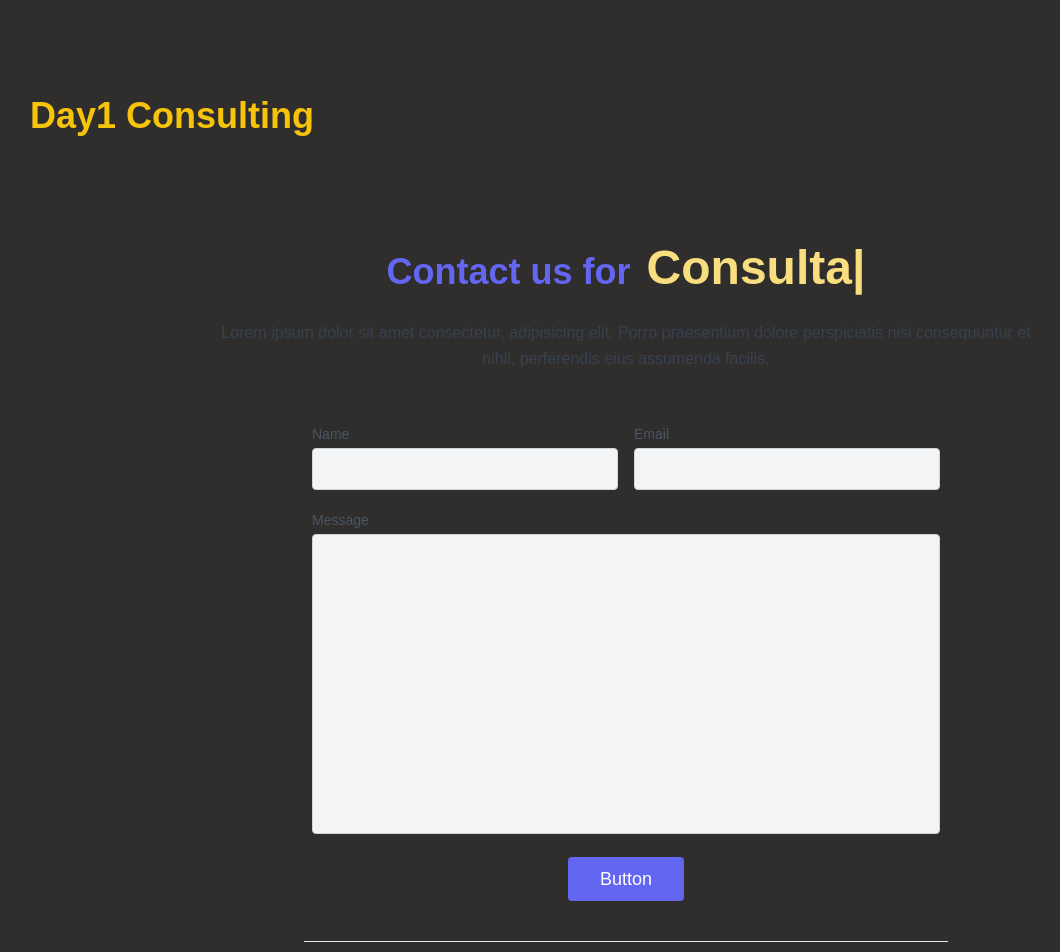
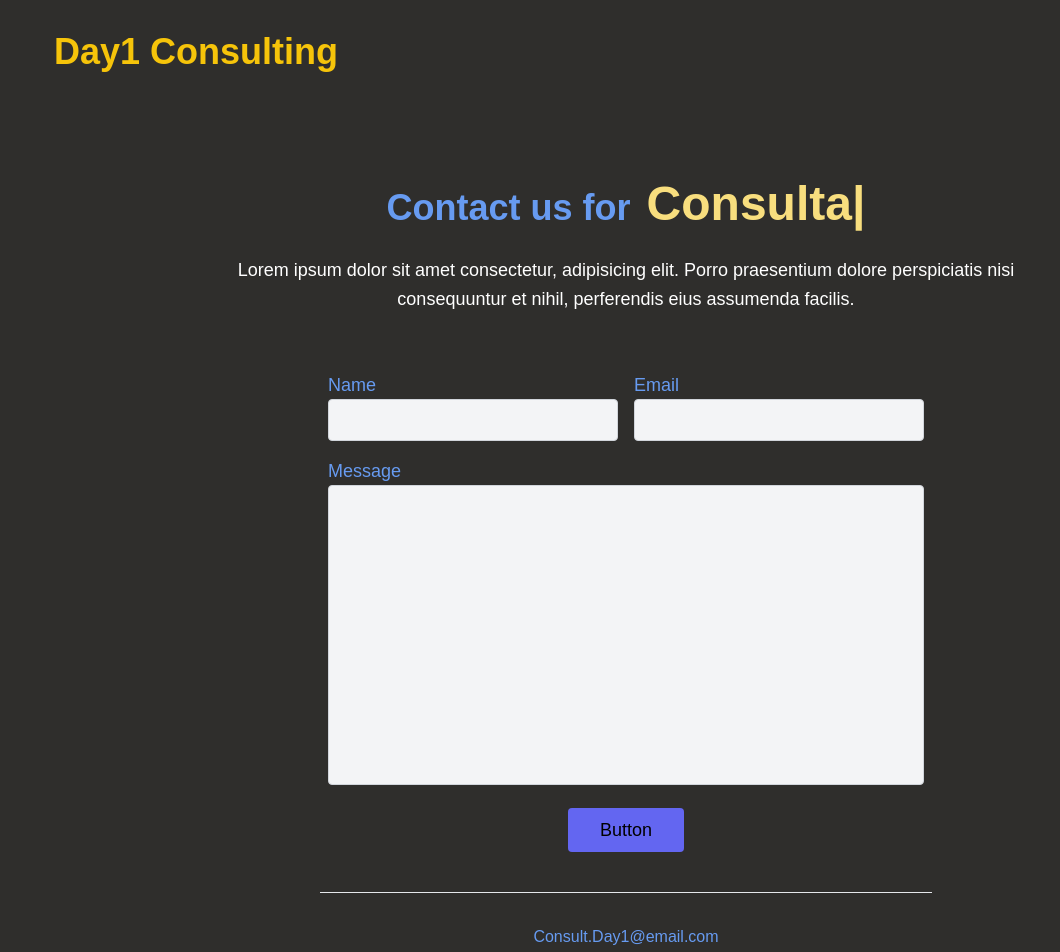
Before and after one commit to Abby1129/day1consulting, a React (Create React App) app: page /contact in a window 1280 px wide. Shown: the top 952 px of the page, without its empty margins (14-1074 px from the left). Built offline with nearby package versions, Linux system fonts and the light colour scheme.

Commit message:
Fix contact component sizing

```diff
--- a/src/components/Contact.jsx
+++ b/src/components/Contact.jsx
@@ -6,39 +6,39 @@ const Contact = () => {
   return (
     <>
       <section id="contact" className="text-gray-700 relative bg-[#2F2E2C] ">
-        <div className="px-3 py-24 mx-auto">
+        <div className="px-3 py-8 mx-auto">
           <Link
             to="/"
-            className=" ml-8  font-bold md:text-4xl sm:text-3xl text-[#F6C40A] 	text-decoration-line: none;"
+            className="px-7 mx-7 text-4xl font-bold text-[#F6C40A] 	text-decoration-line: none"
           >
             Day1 Consulting
           </Link>
 
           <div className="flex flex-col text-center w-full mb-12">
-            <h1 className="md:text-4xl sm:text-3xl text-2xl font-bold py-7 mt-20 text-indigo-500">
+            <h1 className="text-4xl font-bold py-7 mt-20 text-[#679BF1]">
               Contact us for
               <Typed
                 className="md:text-5xl sm:text-3xl text-xl font-bold md:pl-4 pl-2 text-[#F8DE7E]"
-                strings={["Pricing", "Consultation", "General Inquiries"]}
+                strings={["Pricing", "Consultation", "Inquiries"]}
                 typeSpeed={100}
                 backSpeed={90}
                 loop
               />
             </h1>
-            <p className="lg:w-2/3 mx-auto leading-relaxed text-base">
+            <p className="w-2/3 mx-auto leading-relaxed  text-white text-lg">
               Lorem ipsum dolor sit amet consectetur, adipisicing elit. Porro
               praesentium dolore perspiciatis nisi consequuntur et nihil,
               perferendis eius assumenda facilis.
             </p>
           </div>
 
-          <div className="lg:w-1/2 md:w-2/3 mx-auto w-full">
-            <div className="flex flex-wrap -m-2">
-              <div className="p-2 w-1/2">
+          <div className="lg:w-1/2 md:w-2/3 mx-auto ">
+            <div className="flex flex-wrap m-2">
+              <div className="p-2 w-1/2 ">
                 <div className="relative">
                   <label
                     htmlFor="name"
-                    className="leading-7 text-sm text-gray-600"
+                    className="leading-7 text-lg  font-medium text-[#679BF1]"
                   >
                     Name
                   </label>
@@ -55,7 +55,7 @@ const Contact = () => {
                 <div className="relative">
                   <label
                     htmlFor="email"
-                    className="leading-7 text-sm text-gray-600"
+                    className="leading-7 text-lg  font-medium text-[#679BF1]"
                   >
                     Email
                   </label>
@@ -72,7 +72,7 @@ const Contact = () => {
                 <div className="relative">
                   <label
                     htmlFor="message"
-                    className="leading-7 text-sm text-gray-600"
+                    className="leading-7 text-lg  font-medium text-[#679BF1]"
                   >
                     Message
                   </label>
@@ -81,86 +81,25 @@ const Contact = () => {
                     name="message"
                     className="w-full h-[300px] bg-gray-100 rounded border border-gray-300 focus:border-indigo-500 text-base outline-none text-gray-700 py-1 px-3 resize-none leading-6 transition-colors duration-200 ease-in-out"
                   ></textarea>
-                  {/* w-full bg-gray-100 rounded border border-gray-300 focus:border-indigo-500 h-32 text-base outline-none text-gray-700 py-1 px-3 resize-none leading-6 transition-colors duration-200 ease-in-out */}
                 </div>
               </div>
 
               <div className="p-2 w-full">
-                <button className="flex mx-auto text-white bg-indigo-500 border-0 py-2 px-8 focus:outline-none hover:bg-indigo-600 rounded text-lg">
+                <button className="flex mx-auto text-black bg-indigo-500 border-0 py-2 px-8 focus:outline-none hover:bg-[#679BF1] rounded text-lg">
                   Button
                 </button>
               </div>
 
               <div className="p-2 w-full pt-8 mt-8 border-t border-gray-200 text-center">
-                {" "}
-                <a className="text-indigo-500">example@email.com</a>
-                <p className="leading-normal my-5">
+                <a href="www.gmail.com" className="text-[#679BF1]">
+                  Consult.Day1@email.com
+                </a>
+                <p className="leading-normal my-5 text-[#679BF1]">
                   505 Burrard St.
                   <br />
                   Vancouver, BC V7X 1M5
                 </p>
-                <span className="inline-flex">
-                  {/* <a className="text-gray-500">
-                    <svg
-                      fill="currentColor"
-                      stroke-linecap="round"
-                      stroke-linejoin="round"
-                      stroke-width="2"
-                      className="w-5 h-5"
-                      viewBox="0 0 24 24"
-                    >
-                      <path d="M18 2h-3a5 5 0 00-5 5v3H7v4h3v8h4v-8h3l1-4h-4V7a1 1 0 011-1h3z"></path>
-                    </svg>
-                  </a>
-
-                  <a className="ml-4 text-gray-500">
-                    <svg
-                      fill="currentColor"
-                      stroke-linecap="round"
-                      stroke-linejoin="round"
-                      stroke-width="2"
-                      className="w-5 h-5"
-                      viewBox="0 0 24 24"
-                    >
-                      <path d="M23 3a10.9 10.9 0 01-3.14 1.53 4.48 4.48 0 00-7.86 3v1A10.66 10.66 0 013 4s-4 9 5 13a11.64 11.64 0 01-7 2c9 5 20 0 20-11.5a4.5 4.5 0 00-.08-.83A7.72 7.72 0 0023 3z"></path>
-                    </svg>
-                  </a>
-
-                  <a className="ml-4 text-gray-500">
-                    <svg
-                      fill="none"
-                      stroke="currentColor"
-                      stroke-linecap="round"
-                      stroke-linejoin="round"
-                      stroke-width="2"
-                      className="w-5 h-5"
-                      viewBox="0 0 24 24"
-                    >
-                      <rect
-                        width="20"
-                        height="20"
-                        x="2"
-                        y="2"
-                        rx="5"
-                        ry="5"
-                      ></rect>
-                      <path d="M16 11.37A4 4 0 1112.63 8 4 4 0 0116 11.37zm1.5-4.87h.01"></path>
-                    </svg>
-                  </a>
-
-                  <a className="ml-4 text-gray-500">
-                    <svg
-                      fill="currentColor"
-                      stroke-linecap="round"
-                      stroke-linejoin="round"
-                      stroke-width="2"
-                      className="w-5 h-5"
-                      viewBox="0 0 24 24"
-                    >
-                      <path d="M21 11.5a8.38 8.38 0 01-.9 3.8 8.5 8.5 0 01-7.6 4.7 8.38 8.38 0 01-3.8-.9L3 21l1.9-5.7a8.38 8.38 0 01-.9-3.8 8.5 8.5 0 014.7-7.6 8.38 8.38 0 013.8-.9h.5a8.48 8.48 0 018 8v.5z"></path>
-                    </svg>
-                  </a> */}
-                </span>
+                <span className="inline-flex"></span>
               </div>
             </div>
           </div>
@@ -169,5 +108,4 @@ const Contact = () => {
     </>
   );
 };
-
 export default Contact;
```
